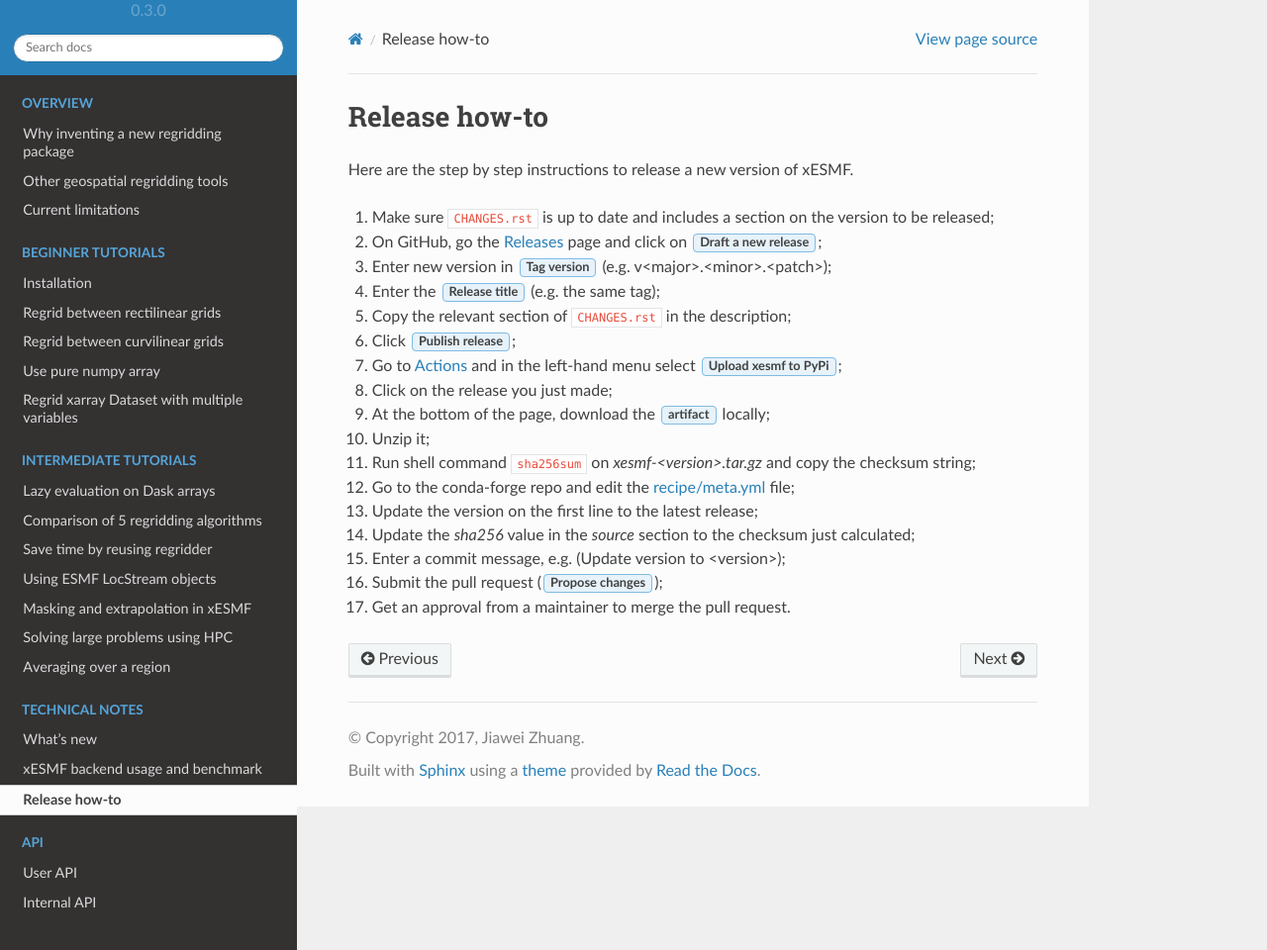
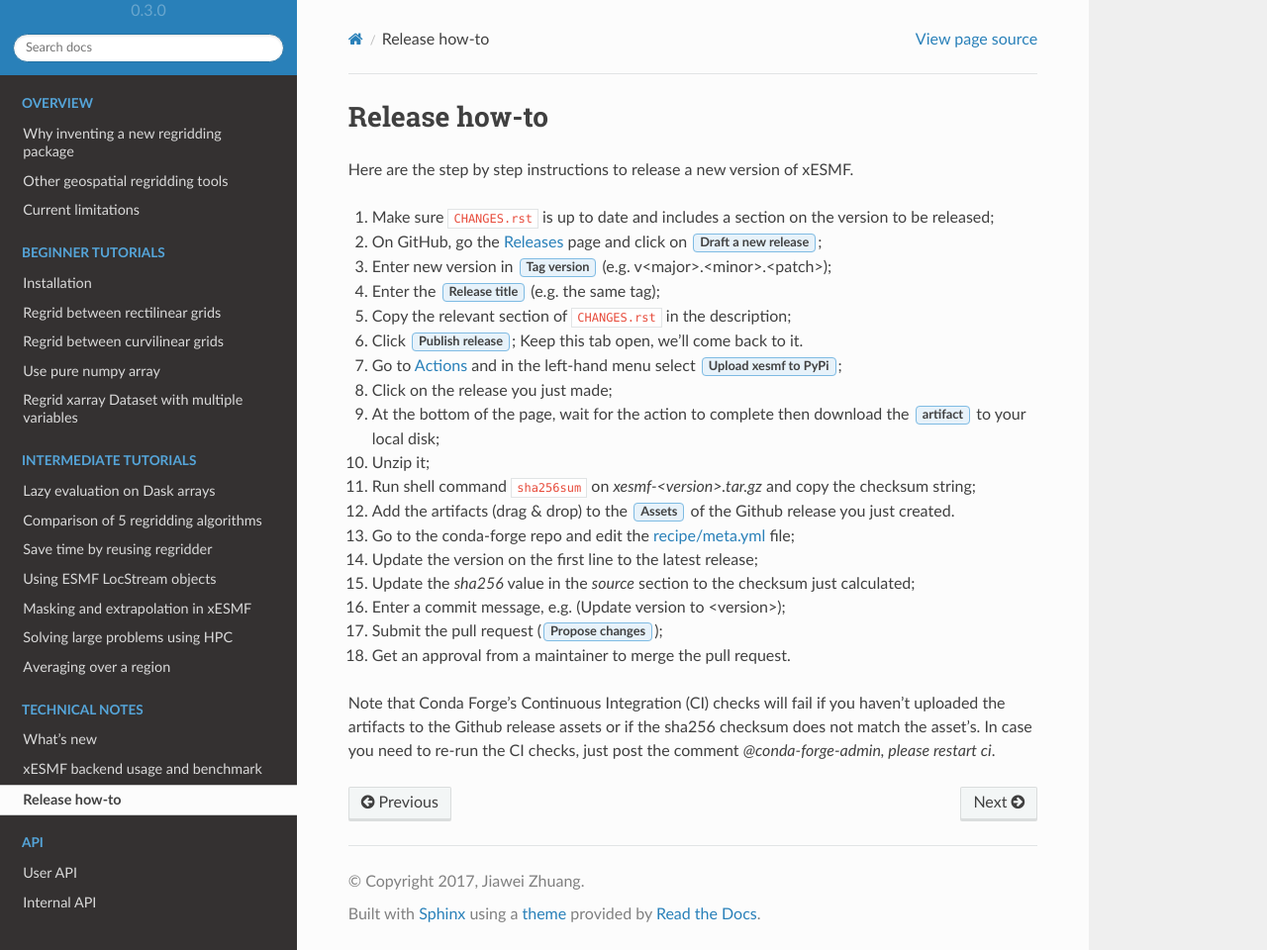
Before and after one commit to JiaweiZhuang/xESMF, a Sphinx documentation site: the page built from doc/releases.rst, in a window 1280 px wide and 960 px high. Shown: the whole window at 99% size. Built offline with Sphinx 7.4.7 and the Read the Docs theme 2.0.0, drawn with Linux system fonts in a browser that asks for light colours.

Commit message:
added one step in the release how-to I had forgotten

```diff
--- a/doc/releases.rst
+++ b/doc/releases.rst
@@ -8,12 +8,13 @@
 #. Enter new version in :guilabel:`Tag version` (e.g. v<major>.<minor>.<patch>);
 #. Enter the :guilabel:`Release title` (e.g. the same tag);
 #. Copy the relevant section of :file:`CHANGES.rst` in the description;
-#. Click :guilabel:`Publish release`;
+#. Click :guilabel:`Publish release`; Keep this tab open, we'll come back to it.
 #. Go to Actions_ and in the left-hand menu select :guilabel:`Upload xesmf to PyPi`;
 #. Click on the release you just made;
-#. At the bottom of the page, download the :guilabel:`artifact` locally;
+#. At the bottom of the page, wait for the action to complete then download the :guilabel:`artifact` to your local disk;
 #. Unzip it;
 #. Run shell command ``sha256sum`` on `xesmf-<version>.tar.gz` and copy the checksum string;
+#. Add the artifacts (drag & drop) to the :guilabel:`Assets` of the Github release you just created.
 #. Go to the conda-forge repo and edit the `recipe/meta.yml <https://github.com/conda-forge/xesmf-feedstock>`_ file;
 #. Update the version on the first line to the latest release;
 #. Update the `sha256` value in the `source` section to the checksum just calculated;
@@ -21,6 +22,7 @@
 #. Submit the pull request (:guilabel:`Propose changes`);
 #. Get an approval from a maintainer to merge the pull request.
 
+Note that Conda Forge's Continuous Integration (CI) checks will fail if you haven't uploaded the artifacts to the Github release assets or if the sha256 checksum does not match the asset's. In case you need to re-run the CI checks, just post the comment `@conda-forge-admin, please restart ci`.
 
 .. _Releases: https://github.com/pangeo-data/xESMF/releases
 .. _Actions: https://github.com/pangeo-data/xESMF/actions
```
